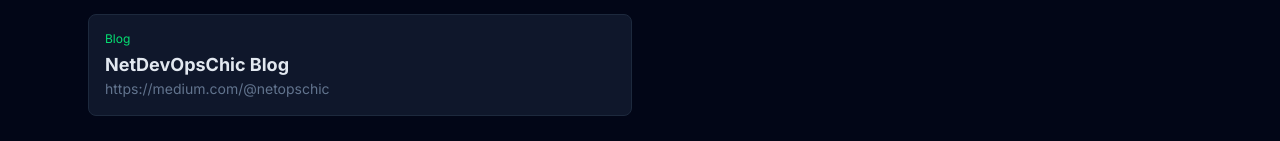
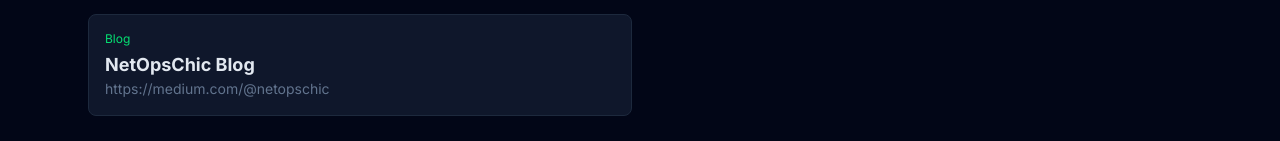
Before and after one commit to floehden/floehden.github.io, a Next.js app in the folder website/: page /projects in a window 1280 px wide. Shown: the part 1110-1251 px from the top of the page. Built offline with nearby package versions, Linux system fonts and the light colour scheme.

Commit message:
Correcting Blog name

```diff
--- a/website/app/projects/page.tsx
+++ b/website/app/projects/page.tsx
@@ -32,7 +32,7 @@
     { name: "NetAuto Bootcamp", url: "https://github.com/NetAuto-RheinMain/NetAuto-Bootcamp", category: "Learning" },
     { name: "Containerlab", url: "https://containerlab.dev/", category: "Tools" },
     { name: "Network Automation Forum (NAF)", url: "https://networkautomation.forum/", category: "Community" },
-    { name: "NetDevOpsChic Blog", url: "https://medium.com/@netopschic", category: "Blog" },
+    { name: "NetOpsChic Blog", url: "https://medium.com/@netopschic", category: "Blog" },
   ];
 
   return (
```
